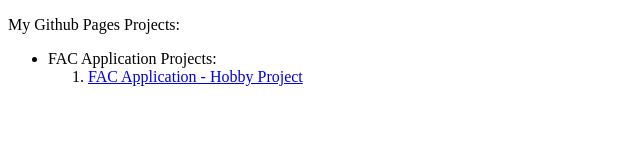
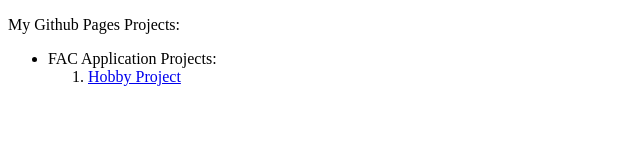
Before and after one commit to scudmarx/scudmarx.github.io, a plain HTML site: page index.html in a window 1280 px wide. Shown: the whole page, without its empty margins (0-640 px from the left). Drawn offline with Linux system fonts and the light colour scheme.

Commit message:
Update index.html

```diff
--- a/index.html
+++ b/index.html
@@ -5,7 +5,7 @@
         <ul>
             <li>FAC Application Projects:
                 <ol>
-                    <li><a href="https://scudmarx.github.io/FAC-app-1">FAC Application - Hobby Project</a></li>
+                    <li><a href="https://scudmarx.github.io/FAC-app-1">Hobby Project</a></li>
                 </ol>
             </li>
         </ul>
```
